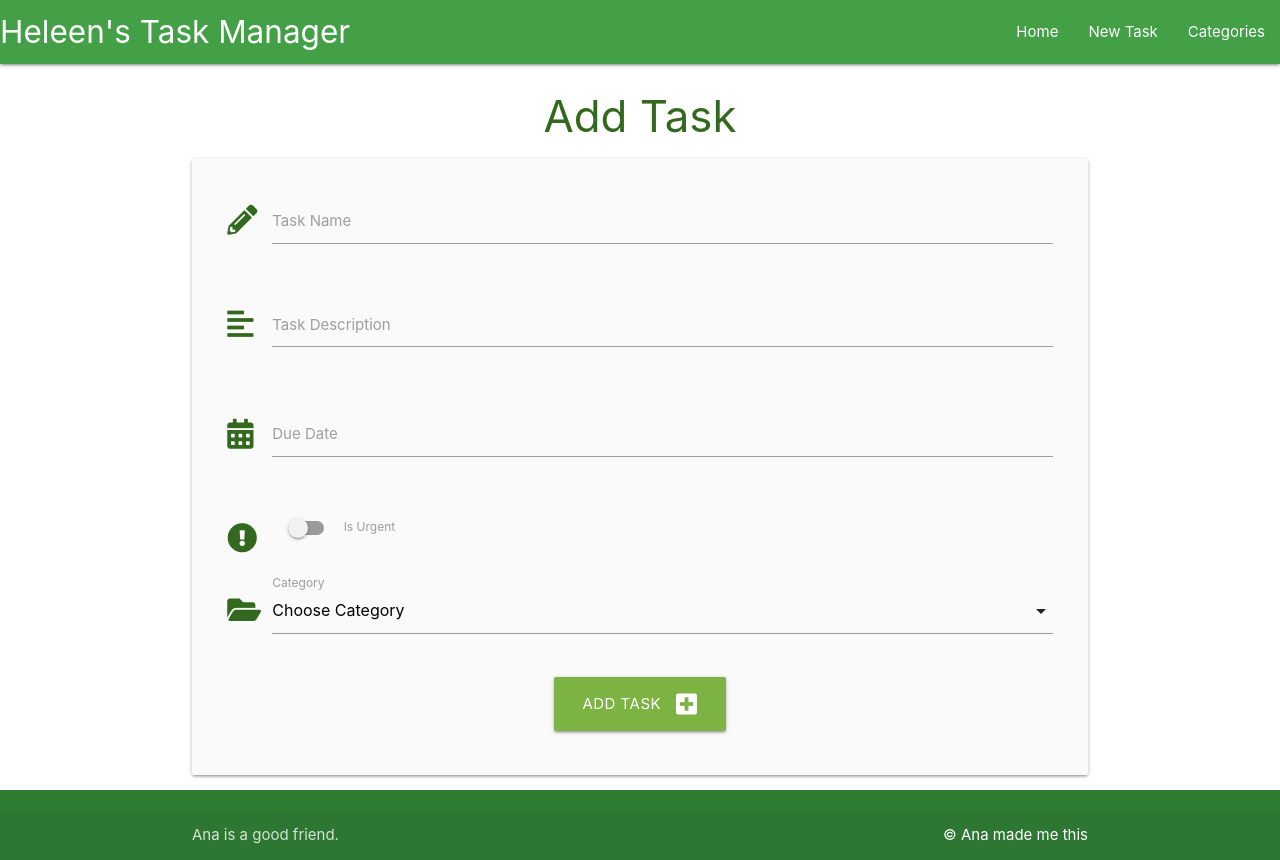
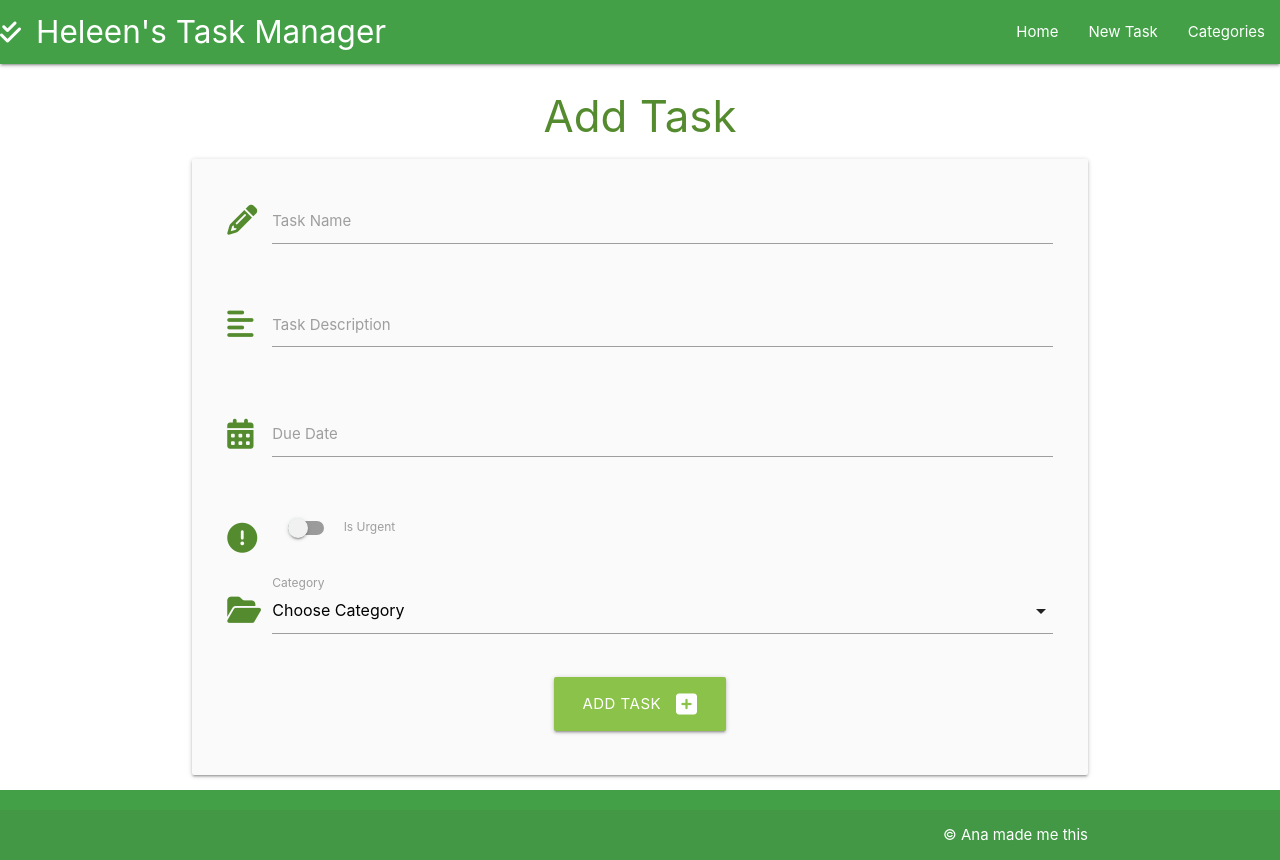
Before and after one commit to anabramos/heleen.taskmanager, a Flask app: page /add_task in a window 1280 px wide. Run offline with Flask 2, Linux system fonts and the light colour scheme; data that the repository does not hold is empty; some libraries are stand-ins or nearby versions.

Commit message:
last color edits

```diff
--- a/taskmanager/templates/add_category.html
+++ b/taskmanager/templates/add_category.html
@@ -1,14 +1,14 @@
 {% extends "base.html" %}
 {% block content %}
 
-<h3 class="light-green-text text-darken-4 center-align">Add Category</h3>
+<h3 class="light-green-text text-darken-3 center-align">Add Category</h3>
 
 <div class="row card-panel grey lighten-5">
     <form class="col s12" method="POST" action="{{ url_for('add_category') }}">
         <!-- category name -->
         <div class="row">
             <div class="input-field col s12">
-                <i class="fas fa-folder-open prefix light-green-text text-darken-4"></i>
+                <i class="fas fa-folder-open prefix light-green-text text-darken-3"></i>
                 <input id="category_name" name="category_name" minlength="3" maxlength="25" type="text" class="validate" required>
                 <label for="category_name">Category Name</label>
             </div>
--- a/taskmanager/templates/add_task.html
+++ b/taskmanager/templates/add_task.html
@@ -1,14 +1,14 @@
 {% extends "base.html" %}
 {% block content %}
 
-<h3 class="light-green-text text-darken-4 center-align">Add Task</h3>
+<h3 class="light-green-text text-darken-3 center-align">Add Task</h3>
 
 <div class="row card-panel grey lighten-5">
     <form class="col s12" method="POST" action="{{ url_for('add_task') }}">
         <!-- task name -->
         <div class="row">
             <div class="input-field col s12">
-                <i class="fas fa-pencil-alt prefix light-green-text text-darken-4"></i>
+                <i class="fas fa-pencil-alt prefix light-green-text text-darken-3"></i>
                 <input id="task_name" name="task_name" minlength="5" maxlength="50" type="text" class="validate" required>
                 <label for="task_name">Task Name</label>
             </div>
@@ -16,7 +16,7 @@
         <!-- task description -->
         <div class="row">
             <div class="input-field col s12">
-                <i class="fas fa-align-left prefix light-green-text text-darken-4"></i>
+                <i class="fas fa-align-left prefix light-green-text text-darken-3"></i>
                 <textarea id="task_description" name="task_description" minlength="5" maxlength="200"
                     type="text" class="materialize-textarea validate" required></textarea>
                 <label for="task_description">Task Description</label>
@@ -25,7 +25,7 @@
         <!-- due date -->
         <div class="row">
             <div class="input-field col s12">
-                <i class="fas fa-calendar-alt prefix light-green-text text-darken-4"></i>
+                <i class="fas fa-calendar-alt prefix light-green-text text-darken-3"></i>
                 <input id="due_date" name="due_date" type="text" class="datepicker validate" required>
                 <label for="due_date">Due Date</label>
             </div>
@@ -34,7 +34,7 @@
         <div class="row">
             <div class="input-field col s12">
                 <div class="switch">
-                    <i class="fas fa-exclamation-circle prefix light-green-text text-darken-4"></i>
+                    <i class="fas fa-exclamation-circle prefix light-green-text text-darken-3"></i>
                     <label for="is_urgent">
                         <input id="is_urgent" name="is_urgent" type="checkbox">
                         <span class="lever"></span>
@@ -46,7 +46,7 @@
         <!-- category id -->
         <div class="row">
             <div class="input-field col s12">
-                <i class="fas fa-folder-open prefix light-green-text text-darken-4"></i>
+                <i class="fas fa-folder-open prefix light-green-text text-darken-3"></i>
                 <select id="category_id" name="category_id" class="validate" required>
                     <option value="" disabled selected>Choose Category</option>
                     {% for category in categories %}
@@ -59,7 +59,7 @@
         <!-- submit button -->
         <div class="row">
             <div class="col s12 center-align">
-                <button type="submit" class="btn-large light-green darken-1">
+                <button type="submit" class="btn-large light-green">
                     Add Task <i class="fas fa-plus-square right"></i>
                 </button>
             </div>
--- a/taskmanager/templates/base.html
+++ b/taskmanager/templates/base.html
@@ -11,6 +11,8 @@
     <link rel="stylesheet" href="https://cdnjs.cloudflare.com/ajax/libs/materialize/1.0.0/css/materialize.min.css"
         type="text/css">
     <link rel="stylesheet" href="{{ url_for('static', filename='css/style.css') }}" type="text/css">
+    <script src="https://kit.fontawesome.com/b690598c3f.js" crossorigin="anonymous"></script>
+
     <title>Heleen's Task Manager</title>
 </head>
 
@@ -20,7 +22,7 @@
         <!-- top navbar -->
         <nav class="green darken-1">
             <div class="nav-wrapper">
-            <a href="{{ url_for('home') }}" class="brand-logo">Heleen's Task Manager</a>
+            <a href="{{ url_for('home') }}" class="brand-logo">Heleen's Task Manager <i class="fa fa-solid fa-check-double"></i></a>
             <a href="#" data-target="mobile-demo" class="sidenav-trigger"><i class="fas fa-bars"></i></a>
             <ul class="right hide-on-med-and-down">
                 <li><a href="{{ url_for('home') }}">Home</a></li>
@@ -43,10 +45,9 @@
         {% endblock %}
     </main>
 
-    <footer class="page-footer green darken-3">
+    <footer class="page-footer green darken-1">
         <div class="footer-copyright">
             <div class="container">
-                Ana is a good friend.
                 <a class="white-text right" href="https://codeinstitute.net" target="_blank">&copy; Ana made me this</a>
             </div>
         </div>
--- a/taskmanager/templates/categories.html
+++ b/taskmanager/templates/categories.html
@@ -1,7 +1,7 @@
 {% extends "base.html" %}
 {% block content %}
 
-<h3 class="light-green-text text-darken-4 center-align">Categories</h3>
+<h3 class="light-green-text text-darken-3 center-align">Categories</h3>
 
 <div class="row">
     <div class="col s12 center-align">
@@ -14,7 +14,7 @@
 <div class="row">
     {% for category in categories %}
     <div class="col s12 m6 l3">
-        <div class="card light-green darken-4 center-align">
+        <div class="card light-green darken-1 center-align">
             <div class="card-content white-text">
                 <span class="card-title">{{ category.category_name }}</span>
             </div>
```
